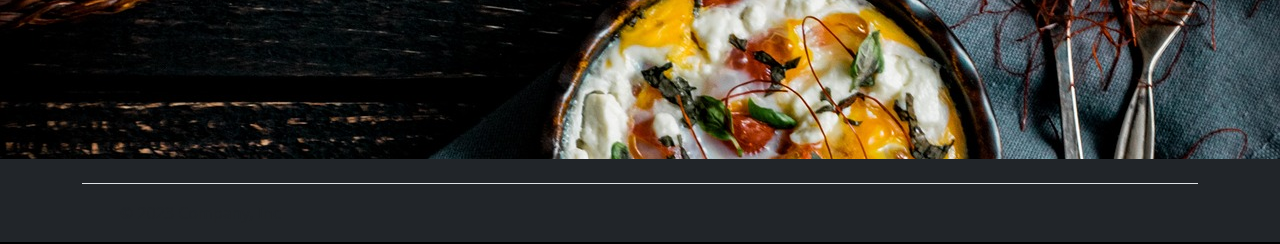
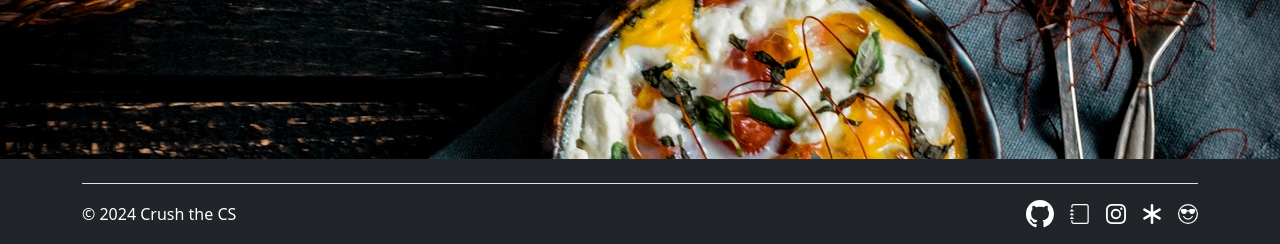
Before and after one commit to hjn5018/jeom-me-choo, a Flask app: page / in a window 1280 px wide. Shown: the part 723-967 px from the top of the page. Run offline with Flask 3, Linux system fonts and the light colour scheme.

Commit message:
footer.html -u:footer 기본적인 구성 완성, 추가적으로 디자인 변경하고 싶은거 있으면 추후에

```diff
--- a/templates/footer.html
+++ b/templates/footer.html
@@ -1,16 +1,36 @@
 <div class="container">
   <footer class="d-flex flex-wrap justify-content-between align-items-center py-3 my-4 border-top">
     <div class="col-md-4 d-flex align-items-center">
-      <a href="/" class="mb-3 me-2 mb-md-0 text-muted text-decoration-none lh-1">
-        <svg class="bi" width="30" height="24"><use xlink:href="#bootstrap"></use></svg>
-      </a>
-      <span class="mb-3 mb-md-0 text-muted">© 2023 Company, Inc</span>
+      <span class="mb-3 mb-md-0" style="color:white">© 2024 Crush the CS</span>
     </div>
-
     <ul class="nav col-md-4 justify-content-end list-unstyled d-flex">
-      <li class="ms-3"><a class="text-muted" href="#"><svg class="bi" width="24" height="24"><use xlink:href="#twitter"></use></svg></a></li>
-      <li class="ms-3"><a class="text-muted" href="#"><svg class="bi" width="24" height="24"><use xlink:href="#instagram"></use></svg></a></li>
-      <li class="ms-3"><a class="text-muted" href="#"><svg class="bi" width="24" height="24"><use xlink:href="#facebook"></use></svg></a></li>
+      <li class="ms-3"><a class="" style="color:white" href="https://github.com/hjn5018/jeom-me-choo"><svg
+            xmlns="http://www.w3.org/2000/svg" width="28" height="28" fill="currentColor" class="bi bi-github"
+            viewBox="0 0 16 16">
+            <path
+              d="M8 0C3.58 0 0 3.58 0 8c0 3.54 2.29 6.53 5.47 7.59.4.07.55-.17.55-.38 0-.19-.01-.82-.01-1.49-2.01.37-2.53-.49-2.69-.94-.09-.23-.48-.94-.82-1.13-.28-.15-.68-.52-.01-.53.63-.01 1.08.58 1.23.82.72 1.21 1.87.87 2.33.66.07-.52.28-.87.51-1.07-1.78-.2-3.64-.89-3.64-3.95 0-.87.31-1.59.82-2.15-.08-.2-.36-1.02.08-2.12 0 0 .67-.21 2.2.82.64-.18 1.32-.27 2-.27s1.36.09 2 .27c1.53-1.04 2.2-.82 2.2-.82.44 1.1.16 1.92.08 2.12.51.56.82 1.27.82 2.15 0 3.07-1.87 3.75-3.65 3.95.29.25.54.73.54 1.48 0 1.07-.01 1.93-.01 2.2 0 .21.15.46.55.38A8.01 8.01 0 0 0 16 8c0-4.42-3.58-8-8-8" />
+          </svg></a></li>
+      <li class="ms-3"><a class="" style="color:white" href="https://velog.io/@hjn5018/posts"><svg
+            xmlns="http://www.w3.org/2000/svg" width="20" height="20" fill="currentColor" class="bi bi-journal"
+            viewBox="0 0 16 16">
+            <path
+              d="M3 0h10a2 2 0 0 1 2 2v12a2 2 0 0 1-2 2H3a2 2 0 0 1-2-2v-1h1v1a1 1 0 0 0 1 1h10a1 1 0 0 0 1-1V2a1 1 0 0 0-1-1H3a1 1 0 0 0-1 1v1H1V2a2 2 0 0 1 2-2" />
+            <path
+              d="M1 5v-.5a.5.5 0 0 1 1 0V5h.5a.5.5 0 0 1 0 1h-2a.5.5 0 0 1 0-1zm0 3v-.5a.5.5 0 0 1 1 0V8h.5a.5.5 0 0 1 0 1h-2a.5.5 0 0 1 0-1zm0 3v-.5a.5.5 0 0 1 1 0v.5h.5a.5.5 0 0 1 0 1h-2a.5.5 0 0 1 0-1z" />
+          </svg></a></li>
+      <li class="ms-3"><a class="" style="color:white" href="https://blog.naver.com/rlaghksgh0612"><svg
+            xmlns="http://www.w3.org/2000/svg" width="20" height="20" fill="currentColor" class="bi bi-instagram"
+            viewBox="0 0 16 16">
+            <path
+              d="M8 0C5.829 0 5.556.01 4.703.048 3.85.088 3.269.222 2.76.42a3.9 3.9 0 0 0-1.417.923A3.9 3.9 0 0 0 .42 2.76C.222 3.268.087 3.85.048 4.7.01 5.555 0 5.827 0 8.001c0 2.172.01 2.444.048 3.297.04.852.174 1.433.372 1.942.205.526.478.972.923 1.417.444.445.89.719 1.416.923.51.198 1.09.333 1.942.372C5.555 15.99 5.827 16 8 16s2.444-.01 3.298-.048c.851-.04 1.434-.174 1.943-.372a3.9 3.9 0 0 0 1.416-.923c.445-.445.718-.891.923-1.417.197-.509.332-1.09.372-1.942C15.99 10.445 16 10.173 16 8s-.01-2.445-.048-3.299c-.04-.851-.175-1.433-.372-1.941a3.9 3.9 0 0 0-.923-1.417A3.9 3.9 0 0 0 13.24.42c-.51-.198-1.092-.333-1.943-.372C10.443.01 10.172 0 7.998 0zm-.717 1.442h.718c2.136 0 2.389.007 3.232.046.78.035 1.204.166 1.486.275.373.145.64.319.92.599s.453.546.598.92c.11.281.24.705.275 1.485.039.843.047 1.096.047 3.231s-.008 2.389-.047 3.232c-.035.78-.166 1.203-.275 1.485a2.5 2.5 0 0 1-.599.919c-.28.28-.546.453-.92.598-.28.11-.704.24-1.485.276-.843.038-1.096.047-3.232.047s-2.39-.009-3.233-.047c-.78-.036-1.203-.166-1.485-.276a2.5 2.5 0 0 1-.92-.598 2.5 2.5 0 0 1-.6-.92c-.109-.281-.24-.705-.275-1.485-.038-.843-.046-1.096-.046-3.233s.008-2.388.046-3.231c.036-.78.166-1.204.276-1.486.145-.373.319-.64.599-.92s.546-.453.92-.598c.282-.11.705-.24 1.485-.276.738-.034 1.024-.044 2.515-.045zm4.988 1.328a.96.96 0 1 0 0 1.92.96.96 0 0 0 0-1.92m-4.27 1.122a4.109 4.109 0 1 0 0 8.217 4.109 4.109 0 0 0 0-8.217m0 1.441a2.667 2.667 0 1 1 0 5.334 2.667 2.667 0 0 1 0-5.334" />
+          </svg></a></li>
+      <li class="ms-3"><a class="" style="color:white" href="https://jsc94.tistory.com/"><svg xmlns="http://www.w3.org/2000/svg" width="20" height="20" fill="currentColor" class="bi bi-asterisk" viewBox="0 0 16 16">
+        <path d="M8 0a1 1 0 0 1 1 1v5.268l4.562-2.634a1 1 0 1 1 1 1.732L10 8l4.562 2.634a1 1 0 1 1-1 1.732L9 9.732V15a1 1 0 1 1-2 0V9.732l-4.562 2.634a1 1 0 1 1-1-1.732L6 8 1.438 5.366a1 1 0 0 1 1-1.732L7 6.268V1a1 1 0 0 1 1-1"/>
+      </svg></a></li>
+      <li class="ms-3"><a class="" style="color:white" href="https://velog.io/@ryuh2929/posts"><svg xmlns="http://www.w3.org/2000/svg" width="20" height="20" fill="currentColor" class="bi bi-emoji-sunglasses" viewBox="0 0 16 16">
+        <path d="M4.968 9.75a.5.5 0 1 0-.866.5A4.5 4.5 0 0 0 8 12.5a4.5 4.5 0 0 0 3.898-2.25.5.5 0 1 0-.866-.5A3.5 3.5 0 0 1 8 11.5a3.5 3.5 0 0 1-3.032-1.75M7 5.116V5a1 1 0 0 0-1-1H3.28a1 1 0 0 0-.97 1.243l.311 1.242A2 2 0 0 0 4.561 8H5a2 2 0 0 0 1.994-1.839A3 3 0 0 1 8 6c.393 0 .74.064 1.006.161A2 2 0 0 0 11 8h.438a2 2 0 0 0 1.94-1.515l.311-1.242A1 1 0 0 0 12.72 4H10a1 1 0 0 0-1 1v.116A4.2 4.2 0 0 0 8 5c-.35 0-.69.04-1 .116"/>
+        <path d="M16 8A8 8 0 1 1 0 8a8 8 0 0 1 16 0m-1 0A7 7 0 1 0 1 8a7 7 0 0 0 14 0"/>
+      </svg></a></li>
     </ul>
   </footer>
 </div>
--- a/templates/index.html
+++ b/templates/index.html
@@ -4,9 +4,10 @@
 <head>
     <meta charset="UTF-8">
     <meta name="viewport" content="width=device-width, initial-scale=1">
-    <title>제목</title>
+    <title>점메추</title>
     <link href="https://cdn.jsdelivr.net/npm/bootstrap@5.3.3/dist/css/bootstrap.min.css" rel="stylesheet"
         integrity="sha384-QWTKZyjpPEjISv5WaRU9OFeRpok6YctnYmDr5pNlyT2bRjXh0JMhjY6hW+ALEwIH" crossorigin="anonymous">
+    <link rel="stylesheet" href="https://cdn.jsdelivr.net/npm/bootstrap-icons@1.11.3/font/bootstrap-icons.min.css">
 </head>
 <style>
     html,
```
